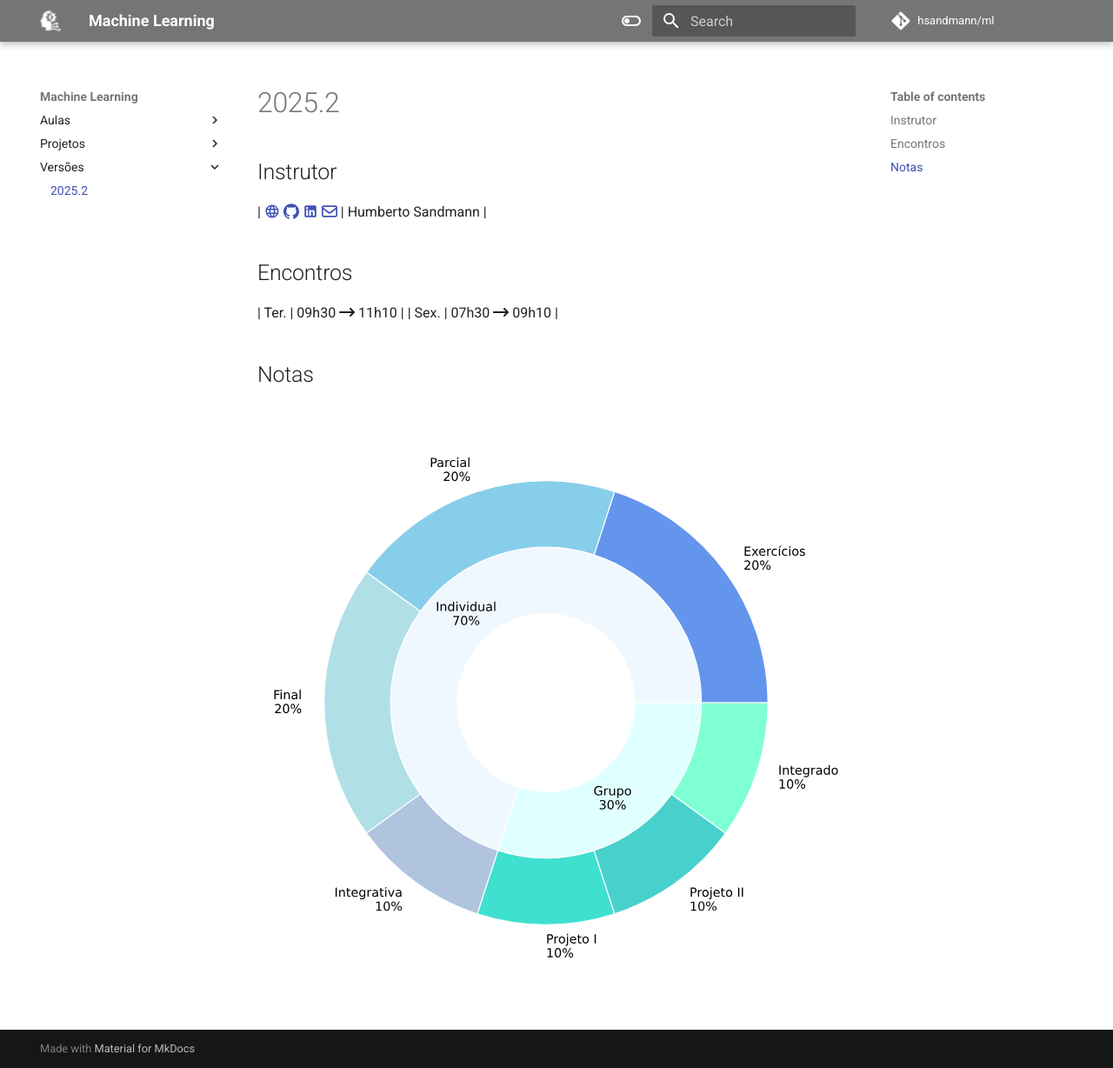
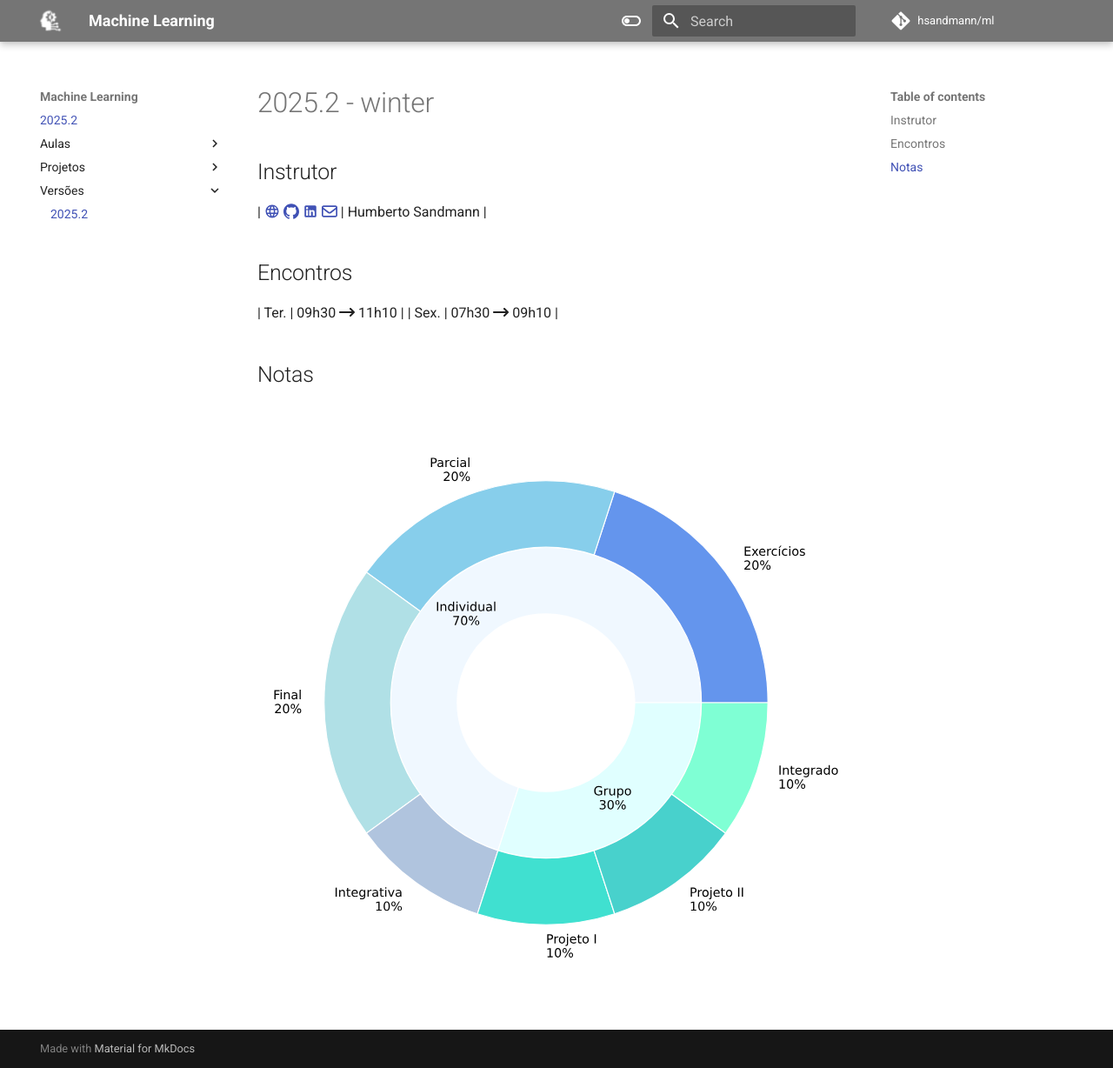
Before and after one commit to hsandmann/ml, an MkDocs documentation site: the page built from docs/versions/2025.2/main.md, in a window 1280 px wide and 1228 px high. Shown: the whole window at 87% size. Built offline with MkDocs 1.6.1 and Material for MkDocs 9.7.7, drawn with Linux system fonts in a browser that asks for light colours; comment, search, counter and statistics services are not loaded; some of the changed lines change nothing that is shown.

Commit message:
fixed pages

```diff
--- a/docs/versions/2025.2/2025.2.md
+++ b/docs/versions/2025.2/main.md
@@ -1,3 +1,5 @@
+# 2025.2 - winter
+
 ## Instrutor
 
 | [:material-web:](https://hsandmann.github.io/){:target="_blank"} [:simple-github:](https://github.com/hsandmann){:target="_blank"} [:material-linkedin:](https://www.linkedin.com/in/hsandmann/){:target="_blank"} [:fontawesome-regular-envelope:](mailto:humberto.sandmann@espm.br){target='_blank'} | Humberto Sandmann |
--- a/mkdocs.yml
+++ b/mkdocs.yml
@@ -137,6 +137,7 @@ extra_css:
 
 nav:
 
+  - 2025.2: ./versions/2025.2/main.md
   - Aulas:
     - 1. Concepts:
       - 1.1. Machine Learning: ./classes/concepts/ml/ml.md
@@ -158,4 +159,4 @@ nav:
     - Projeto II: ./versions/2025.2/projects/2/projeto_ii.md
 
   - Versões:
-    - 2025.2: ./versions/2025.2/2025.2.md
+    - 2025.2: ./versions/2025.2/main.md
```
